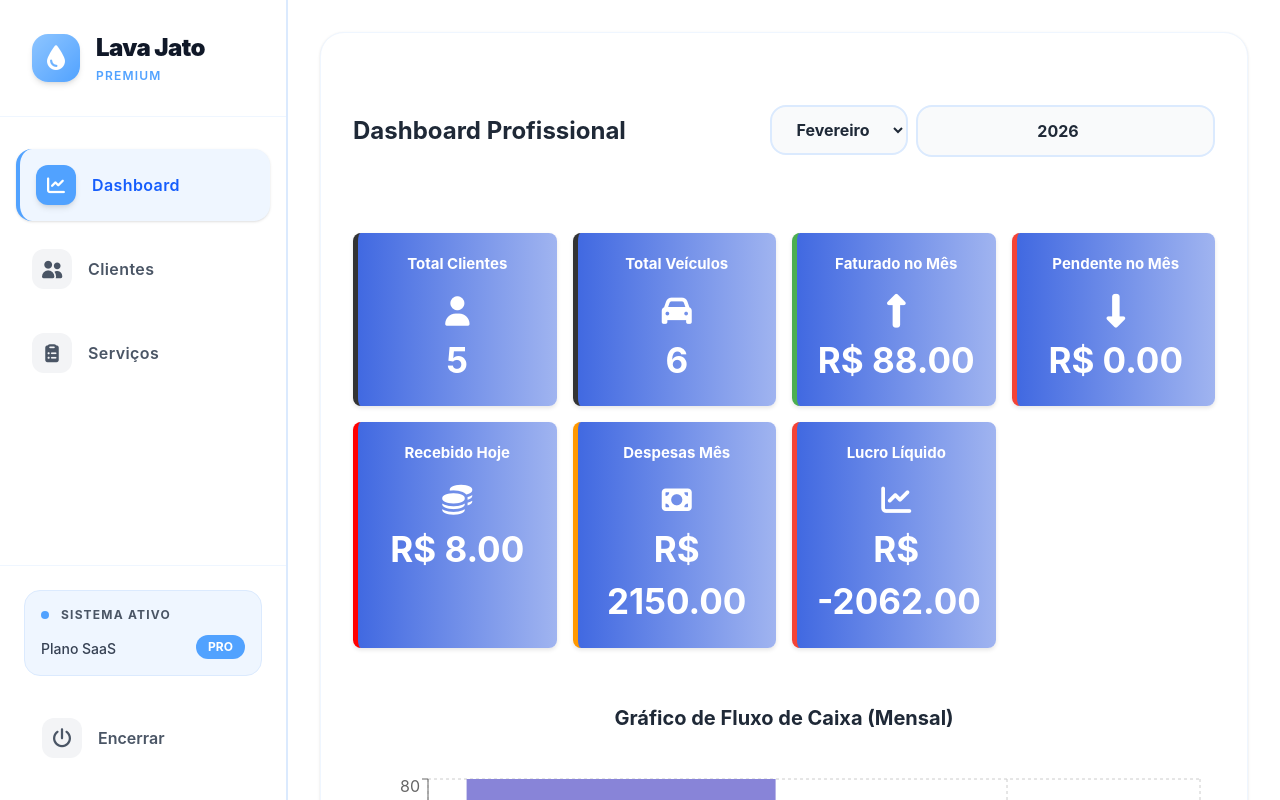
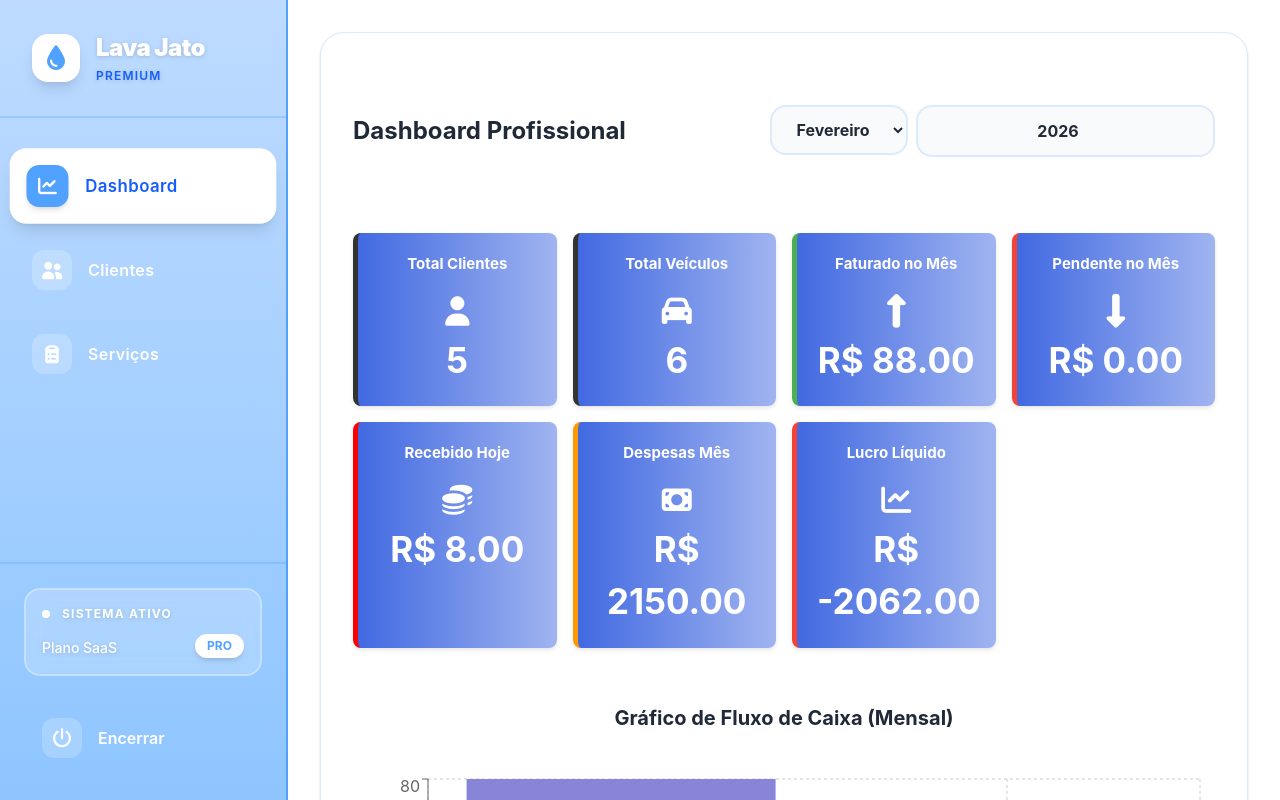
Before and after one commit to RaphaLsantos/lavaRapidoGerenciador, a React (Vite) app in the folder LavaRapidoGerenciador/: page /dashboard in a window 1280 px wide. Built offline with nearby package versions, Linux system fonts and the light colour scheme; data requests are answered from the project's data file.

Commit message:
style: apply baby blue color to sidebar background

```diff
--- a/LavaRapidoGerenciador/src/components/Layout.tsx
+++ b/LavaRapidoGerenciador/src/components/Layout.tsx
@@ -12,19 +12,19 @@ export default function Layout() {
 
     return (
         <div className="flex h-screen bg-gray-50 overflow-hidden font-['Inter']">
-            {/* Sidebar - Clean White with Baby Blue Accents */}
-            <aside className="w-20 md:w-72 bg-white border-r-2 border-blue-100 text-gray-800 flex flex-col transition-all duration-500 ease-in-out shadow-sm">
+            {/* Sidebar - Baby Blue Background */}
+            <aside className="w-20 md:w-72 bg-gradient-to-b from-blue-200 to-blue-300 border-r-2 border-blue-400 text-white flex flex-col transition-all duration-500 ease-in-out shadow-lg">
 
                 {/* Logo Section */}
-                <div className="p-8 flex items-center justify-center md:justify-start gap-4 border-b border-blue-50">
+                <div className="p-8 flex items-center justify-center md:justify-start gap-4 border-b-2 border-blue-400/30">
                     <div className="relative group">
-                        <div className="w-12 h-12 bg-gradient-to-br from-blue-300 to-blue-400 rounded-2xl flex items-center justify-center shadow-md transform group-hover:scale-110 transition-all duration-300">
-                            <i className="fa-solid fa-droplet text-white text-2xl"></i>
+                        <div className="w-12 h-12 bg-white rounded-2xl flex items-center justify-center shadow-lg transform group-hover:scale-110 transition-all duration-300">
+                            <i className="fa-solid fa-droplet text-blue-400 text-2xl"></i>
                         </div>
                     </div>
                     <div className="hidden md:flex flex-col">
-                        <span className="text-2xl font-black tracking-tight text-gray-900">Lava Jato</span>
-                        <span className="text-xs font-semibold text-blue-400 tracking-widest uppercase mt-1">Premium</span>
+                        <span className="text-2xl font-black tracking-tight text-white drop-shadow-sm">Lava Jato</span>
+                        <span className="text-xs font-semibold text-blue-600 tracking-widest uppercase mt-1 drop-shadow-sm">Premium</span>
                     </div>
                 </div>
 
@@ -39,41 +39,41 @@ export default function Layout() {
                                 className={`
                                     relative flex items-center justify-center md:justify-start gap-4 p-4 rounded-2xl transition-all duration-300 group
                                     ${isActive
-                                        ? "bg-blue-50 text-blue-600 border-l-4 border-blue-400 shadow-sm"
-                                        : "text-gray-600 hover:text-blue-600 hover:bg-blue-50"
+                                        ? "bg-white text-blue-600 shadow-lg scale-105"
+                                        : "text-white hover:bg-white/20 hover:text-white"
                                     }
                                 `}
                             >
                                 <div className={`
                                     w-10 h-10 flex items-center justify-center rounded-xl transition-all duration-300
-                                    ${isActive ? "bg-blue-400 text-white shadow-md" : "bg-gray-100 group-hover:bg-blue-100"}
+                                    ${isActive ? "bg-blue-400 text-white shadow-md" : "bg-white/20 group-hover:bg-white/30"}
                                 `}>
                                     <i className={`${item.icon} text-lg`}></i>
                                 </div>
-                                <span className={`hidden md:block font-semibold tracking-wide ${isActive ? "text-blue-600" : ""}`}>{item.label}</span>
+                                <span className={`hidden md:block font-semibold tracking-wide`}>{item.label}</span>
                             </Link>
                         );
                     })}
                 </nav>
 
                 {/* Bottom Section */}
-                <div className="p-6 mt-auto border-t border-blue-50">
-                    <div className="hidden md:flex flex-col mb-6 p-4 bg-blue-50 rounded-2xl border border-blue-100">
+                <div className="p-6 mt-auto border-t-2 border-blue-400/30">
+                    <div className="hidden md:flex flex-col mb-6 p-4 bg-white/20 rounded-2xl border-2 border-white/30 backdrop-blur-sm">
                         <div className="flex items-center gap-3 mb-3">
-                            <div className="w-2 h-2 rounded-full bg-blue-400 animate-pulse"></div>
-                            <span className="text-xs text-gray-600 uppercase font-bold tracking-widest">Sistema Ativo</span>
+                            <div className="w-2 h-2 rounded-full bg-white animate-pulse"></div>
+                            <span className="text-xs text-white uppercase font-bold tracking-widest drop-shadow-sm">Sistema Ativo</span>
                         </div>
                         <div className="flex justify-between items-end">
-                            <span className="text-sm font-medium text-gray-700">Plano SaaS</span>
-                            <span className="text-xs font-bold px-3 py-1 bg-blue-400 text-white rounded-full">PRO</span>
+                            <span className="text-sm font-medium text-white drop-shadow-sm">Plano SaaS</span>
+                            <span className="text-xs font-bold px-3 py-1 bg-white text-blue-400 rounded-full shadow-md">PRO</span>
                         </div>
                     </div>
 
                     <button
                         onClick={() => window.location.href = '#sair'}
-                        className="w-full flex items-center justify-center md:justify-start gap-4 p-4 rounded-2xl text-gray-600 hover:text-red-600 hover:bg-red-50 border-2 border-transparent hover:border-red-200 transition-all duration-300 group font-semibold"
+                        className="w-full flex items-center justify-center md:justify-start gap-4 p-4 rounded-2xl text-white hover:bg-red-400/30 hover:text-white border-2 border-transparent hover:border-white/50 transition-all duration-300 group font-semibold"
                     >
-                        <div className="w-10 h-10 flex items-center justify-center rounded-xl bg-gray-100 group-hover:bg-red-100 transition-all duration-300">
+                        <div className="w-10 h-10 flex items-center justify-center rounded-xl bg-white/20 group-hover:bg-red-400/50 transition-all duration-300">
                             <i className="fa-solid fa-power-off text-lg"></i>
                         </div>
                         <span className="hidden md:block">Encerrar</span>
@@ -84,7 +84,7 @@ export default function Layout() {
             {/* Main Content Area */}
             <main className="flex-1 relative overflow-y-auto bg-white">
                 <div className="p-4 md:p-8 max-w-7xl mx-auto">
-                    <div className="bg-white rounded-3xl shadow-sm border border-blue-50 p-8 min-h-[calc(100vh-4rem)]">
+                    <div className="bg-white rounded-3xl shadow-sm border border-blue-100 p-8 min-h-[calc(100vh-4rem)]">
                         <Outlet />
                     </div>
                 </div>
```
